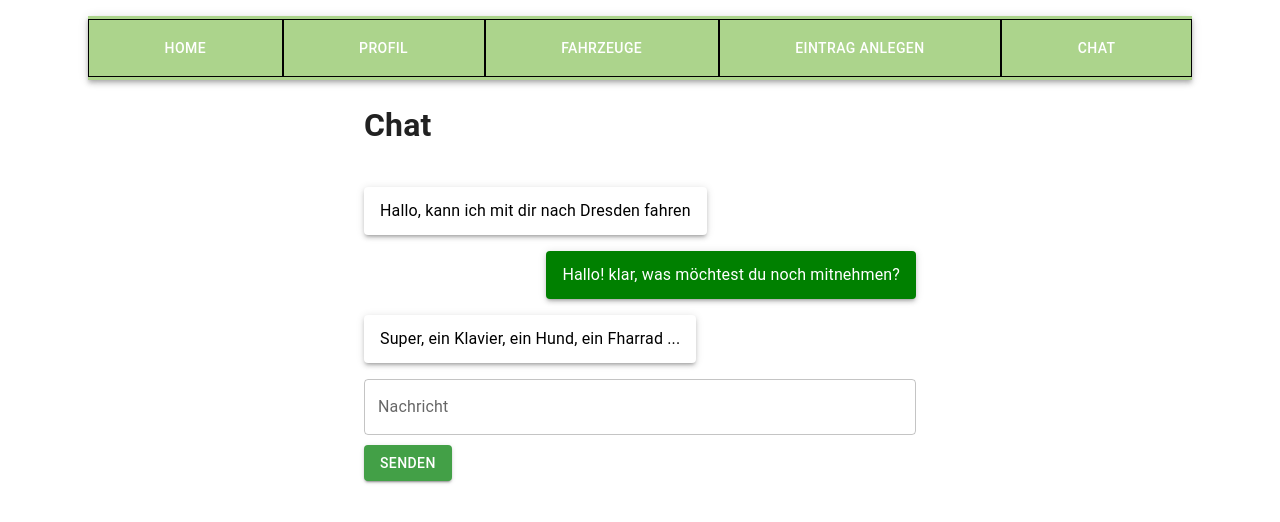
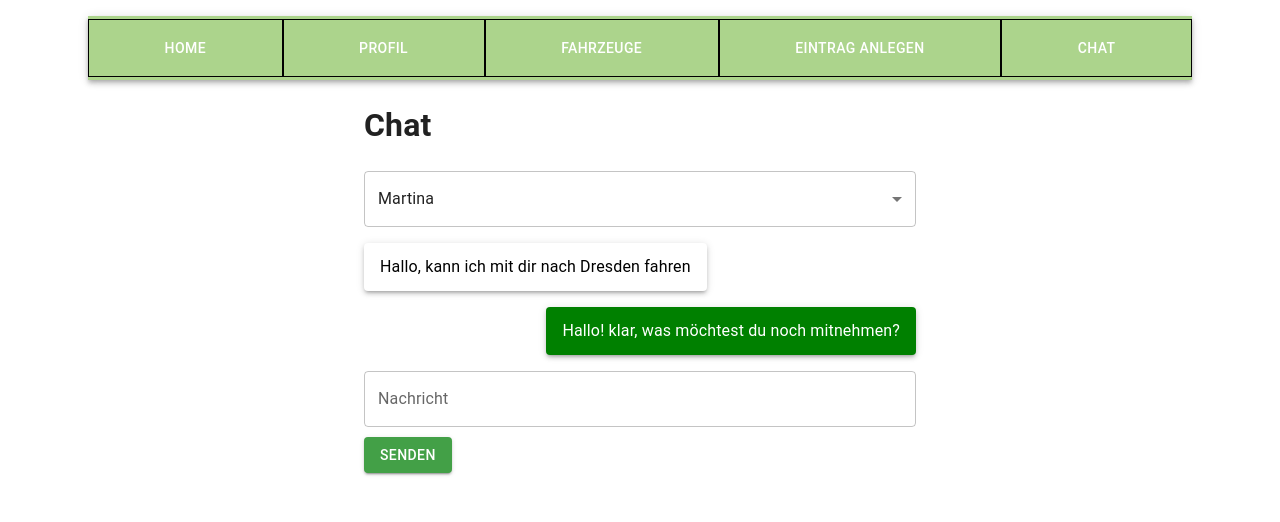
Before and after one commit to mariemllr/MyCargonaut-Frontend, a React (Create React App) app: page /chat in a window 1280 px wide. Shown: the top 522 px of the page. Built offline with nearby package versions, Linux system fonts and the light colour scheme.

Commit message:
Chat now works with multiple people

```diff
--- a/src/pages/Chat/Chat.tsx
+++ b/src/pages/Chat/Chat.tsx
@@ -6,6 +6,8 @@ import {
   TextField,
   Paper,
   Button,
+  Select,
+  MenuItem,
 } from "@mui/material";
 import { color, styled } from "@mui/system";
 import React, { useState } from "react";
@@ -23,10 +25,20 @@ interface Message {
   sender: boolean;
 }
 
+interface ChatPartner {
+  id: number;
+  name: string;
+  messages: Message[];
+}
+
 const Chat: React.FC = () => {
   const [input, setInput] = useState<string>("");
-  const [messages, setMessages] = useState<Message[]>([
-    // Beispieltext kann Entfernt werden sobald die Verbindung zum Backend steht
+  const [currentPartner, setCurrentPartner] = useState<number>(0);
+  const [chatPartners, setChatPartners] = useState<ChatPartner[]>([
+    {
+      id: 0,
+      name: "Martina",
+      messages: [
         {
           id: 0,
           text: "Hallo, kann ich mit dir nach Dresden fahren",
@@ -37,28 +49,48 @@ const Chat: React.FC = () => {
           text: "Hallo! klar, was möchtest du noch mitnehmen?",
           sender: true,
         },
+      ],
+    },
     {
-      id: 2,
-      text: "Super, ein Klavier, ein Hund, ein Fharrad ...",
+      id: 1,
+      name: "Axel",
+      messages: [
+        {
+          id: 0,
+          text: "Wie geht es dir heute?",
           sender: false,
+        },
+      ],
     },
   ]);
 
   const handleMessageSend = () => {
     const newMessage: Message = {
-      id: messages.length,
+      id: chatPartners[currentPartner].messages.length,
       text: input,
       sender: true,
     };
-    setMessages([...messages, newMessage]);
+    const updatedPartners = [...chatPartners];
+    updatedPartners[currentPartner].messages.push(newMessage);
+    setChatPartners(updatedPartners);
     setInput("");
   };
 
   return (
     <Container maxWidth="sm">
       <h1>Chat</h1>
+      <Select
+        value={currentPartner}
+        onChange={(e) => setCurrentPartner(e.target.value as number)}
+        fullWidth>
+        {chatPartners.map((partner) => (
+          <MenuItem key={partner.id} value={partner.id}>
+            {partner.name}
+          </MenuItem>
+        ))}
+      </Select>
       <List>
-        {messages.map((message) => (
+        {chatPartners[currentPartner].messages.map((message) => (
           <ListItem key={message.id} style={{ padding: 0 }}>
             <div
               style={{
```
Lines whose indentation alone changed are shown as unchanged.
